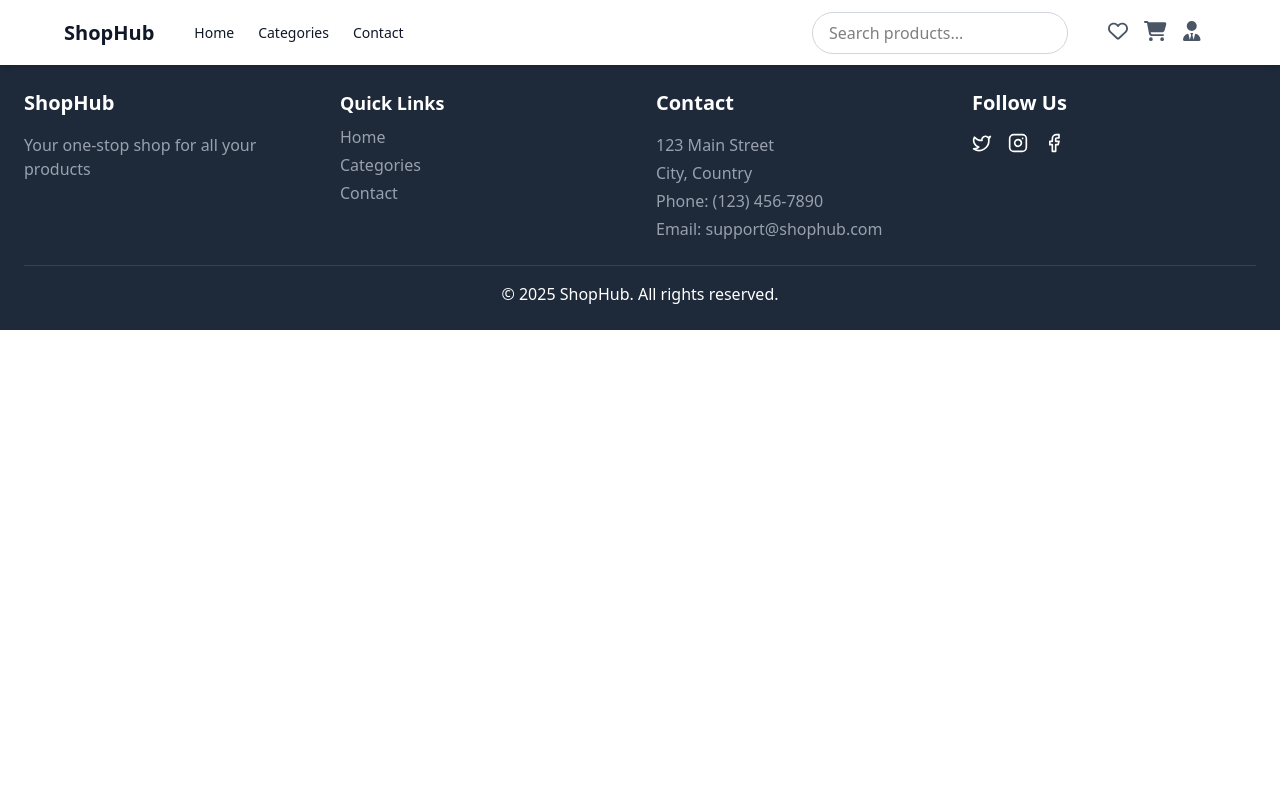
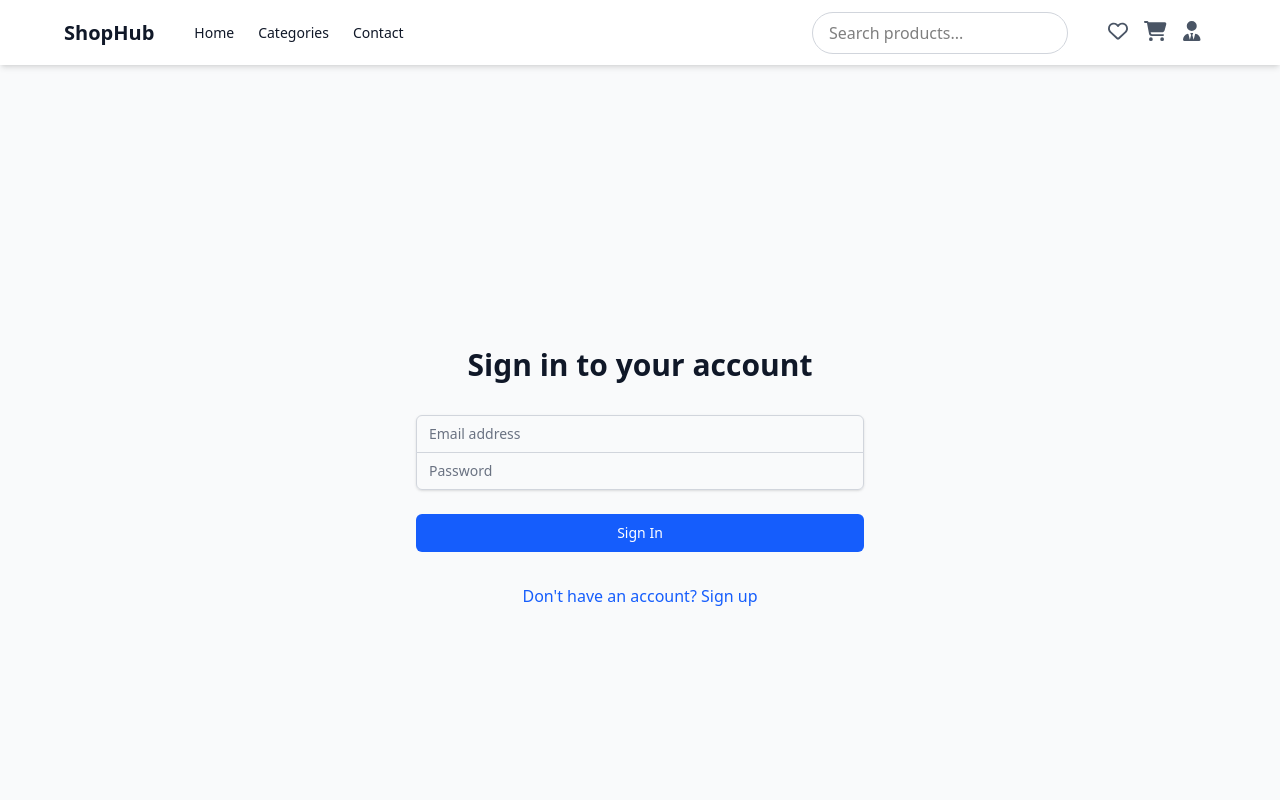
Before and after one commit to safi12-3/academy_web_level_2_ecommerce_starter, a React (Vite) app: page /login in a window 1280 px wide. Shown: the top 800 px of the page. Built offline with nearby package versions, Linux system fonts and the light colour scheme.

Commit message:
finish login page

```diff
--- a/src/App.jsx
+++ b/src/App.jsx
@@ -6,6 +6,8 @@ import Categories from "./components/categories";
 import CategoriesPage from "./pages/CategoriesPage";
 import Home from "./pages/home";
 import Contact from "./pages/Contact";
+import Login from "./pages/Login";
+import Signup from "./pages/Signup";
 
 function App() {
   return (
@@ -19,7 +21,8 @@ function App() {
           <Route path="Contact" element={<Contact />} />
           <Route path="favorites" element={""} />
           <Route path="cart" element={""} />
-          <Route path="auth" element={""} />
+          <Route path="login" element={<Login />} />
+          <Route path="signup" element={<Signup />} />
         </Routes>
       </BrowserRouter>
       <Footer />
--- a/src/components/Footer.jsx
+++ b/src/components/Footer.jsx
@@ -1,4 +1,3 @@
-import React from "react";
 import { Facebook, Twitter, Instagram } from "lucide-react";
 
 const Footer = () => {
--- a/src/components/Navbar.jsx
+++ b/src/components/Navbar.jsx
@@ -1,4 +1,4 @@
-import React, { useState } from "react";
+import { useState, useEffect } from "react";
 import { FontAwesomeIcon } from "@fortawesome/react-fontawesome";
 import { faHeart } from "@fortawesome/free-regular-svg-icons";
 import {
@@ -6,10 +6,31 @@ import {
   faUserTie,
   faBars,
 } from "@fortawesome/free-solid-svg-icons";
-import { Link } from "react-router-dom";
+import { Link, useNavigate } from "react-router-dom";
 
 const Navbar = () => {
   const [isMenuOpen, setIsMenuOpen] = useState(false);
+  const [isAuthenticated, setIsAuthenticated] = useState(false);
+  const navigate = useNavigate();
+
+  // Function to check the authentication status
+  const checkAuthentication = () => {
+    const authStatus = localStorage.getItem("isAuthenticated");
+    setIsAuthenticated(authStatus === "true");
+  };
+
+  // Call checkAuthentication whenever the component mounts and whenever there's a change
+  useEffect(() => {
+    checkAuthentication(); // Check on initial mount
+  }); // The empty array ensures this only runs once when the component mounts
+
+  // Handle sign-out
+  const handleLogout = () => {
+    // Remove authentication from localStorage
+    localStorage.removeItem("isAuthenticated");
+    checkAuthentication(); // Update state immediately without needing to reload
+    navigate("/"); // Redirect to the login page
+  };
 
   return (
     <nav className="bg-white shadow-md h-[65px] flex items-center relative px-6">
@@ -43,6 +64,7 @@ const Navbar = () => {
             </Link>
           </div>
         </div>
+
         <div className="flex items-center gap-10">
           {/* Search Bar */}
           <input
@@ -65,12 +87,21 @@ const Navbar = () => {
                 className="text-gray-600 text-xl"
               />
             </Link>
-            <Link to="/auth">
-              <FontAwesomeIcon
-                icon={faUserTie}
-                className="text-gray-600 text-xl"
-              />
-            </Link>
+
+            {/* Conditionally render User icon or Sign-out button */}
+            {!isAuthenticated ? (
+              <Link to="/login">
+                <FontAwesomeIcon
+                  icon={faUserTie}
+                  className="text-gray-600 text-xl"
+                />
+              </Link>
+            ) : (
+              <button onClick={handleLogout} className="text-gray-600 text-xl">
+                Sign Out
+              </button>
+            )}
+
             {/* Hamburger Menu Button */}
             <button
               className="md:hidden text-gray-600 text-xl"
@@ -81,6 +112,7 @@ const Navbar = () => {
           </div>
         </div>
       </div>
+
       {/* Mobile Navigation Links */}
       <div
         className={`${
--- a/src/components/Products.jsx
+++ b/src/components/Products.jsx
@@ -1,54 +1,17 @@
-import React from "react";
 import { initialProducts } from "../lib/data";
 import Card from "./Card";
 import Title from "./UI/title";
-
 export default function Products() {
   return (
-    <div className="bg-gray-100 h-auto mx-4 sm:mx-8 md:mx-16 lg:mx-[100px]">
+    <div className="bg-gray-100 h-[650px] mx-[100px] ">
       <div id="products" className="mt-10">
-        {/* Title */}
         <Title text={"Featured Products"} />
-
-        {/* Featured Products Grid */}
         <div
           id="featured-products"
-          className="grid grid-cols-1 sm:grid-cols-2 md:grid-cols-3 lg:grid-cols-4 gap-6 p-4 mt-10"
+          className="grid grid-cols-1 sm:grid-cols-2 lg:grid-cols-4 gap-8 p-4 mt-10"
         >
-          {/* Active Section */}
-          {initialProducts.slice(0, 4).map((product) => (
-            <div
-              key={product.id}
-              className="shadow-md bg-white rounded-lg overflow-hidden flex flex-col transition-transform duration-300 hover:scale-105"
-            >
-              {/* Product Image */}
-              <img
-                src={product.image_url}
-                className="w-full h-48 sm:h-56 object-cover"
-                alt={product.name}
-              />
-              {/* Product Info */}
-              <div className="p-4 flex flex-col gap-2">
-                <h1 className="font-bold text-base sm:text-lg">{product.name}</h1>
-                <h2 className="text-gray-600 text-sm sm:text-base">
-                  {product.description}
-                </h2>
-                <div className="flex justify-between items-center">
-                  <p className="font-bold text-sm sm:text-base">
-                    ${product.price}
-                  </p>
-                  <button
-                    type="button"
-                    className="bg-blue-600 text-white px-3 py-1 sm:px-4 sm:py-2 text-xs sm:text-sm rounded-md hover:bg-blue-700 transition duration-200"
-                  >
-                    Add to Cart
-                  </button>
-                </div>
-              </div>
-            </div>
-          ))}
+          <Card products={initialProducts} count={4} />
 
-          {/* Commented Section */}
           {/* {initialProducts.slice(0, -1).map((product) => (
             <div
               id="product-card"
@@ -78,13 +41,10 @@ export default function Products() {
           ))} */}
         </div>
 
-        {/* View All Products Button */}
         <div className="flex justify-center mt-6">
-          <a href="./categories">
-            <button className="px-4 py-2 text-sm sm:text-base font-medium rounded-md text-blue-600 bg-white hover:bg-gray-50 cursor-pointer mb-10">
-              View All Products
-            </button>
-          </a>
+          <button className="px-4 py-2 text-base font-medium rounded-md text-blue-600 bg-white hover:bg-gray-50 cursor-pointer">
+            View All Products
+          </button>
         </div>
       </div>
     </div>
--- a/src/components/categories.jsx
+++ b/src/components/categories.jsx
@@ -1,4 +1,3 @@
-import React from "react";
 import { useNavigate } from "react-router-dom";
 import { featured_categories } from "../lib/data";
 import Title from "./UI/title";
--- a/src/components/heroSection.jsx
+++ b/src/components/heroSection.jsx
@@ -1,4 +1,3 @@
-import React from "react";
 import home_image from "../assets/home_image.jpg";
 import { useNavigate } from "react-router-dom"; // Import useNavigate
 
@@ -19,9 +18,7 @@ const HeroSection = () => {
         ></div>
 
         {/* Content */}
-        <div
-          className="absolute inset-0 flex flex-col justify-center items-start ml-10 space-y-4 md:left-[13%] sm:items-center sm:ml-0 sm:text-center"
-        >
+        <div className="absolute inset-0 flex flex-col justify-center items-start ml-10 space-y-4 md:left-[13%] sm:items-center sm:ml-0 sm:text-center">
           {/* Title */}
           <h1 className="text-white text-3xl sm:text-4xl md:text-6xl font-bold">
             Welcome to ShopHub
--- /dev/null
+++ b/src/pages/Login.jsx
@@ -0,0 +1,95 @@
+import { useState } from "react";
+import { useNavigate } from "react-router-dom";
+
+const Login = () => {
+  const [email, setEmail] = useState("");
+  const [password, setPassword] = useState("");
+  const [isSignup, setIsSignup] = useState(false); // Toggle between Login and Signup
+  const navigate = useNavigate();
+
+  // Handle Login
+  const handleLogin = (e) => {
+    e.preventDefault();
+
+    // Set the authentication flag in localStorage
+    localStorage.setItem("isAuthenticated", "true");
+    navigate("/"); // Redirect to the home page
+  };
+
+  // Handle Signup
+  const handleSignup = (e) => {
+    e.preventDefault();
+
+    // Set the authentication flag in localStorage
+    localStorage.setItem("isAuthenticated", "true");
+    navigate("/"); // Redirect to home page
+  };
+
+  return (
+    <main className="flex-grow">
+      <div className="min-h-screen flex items-center justify-center bg-gray-50 py-12 px-4 sm:px-6 lg:px-8">
+        <div className="max-w-md w-full space-y-8">
+          <div>
+            <h2 className="mt-6 text-center text-3xl font-extrabold text-gray-900">
+              {isSignup ? "Create your account" : "Sign in to your account"}
+            </h2>
+          </div>
+          <form
+            className="mt-8 space-y-6"
+            onSubmit={isSignup ? handleSignup : handleLogin}
+          >
+            <div className="rounded-md shadow-sm -space-y-px">
+              <div>
+                <label className="sr-only">Email address</label>
+                <input
+                  id="email-address"
+                  name="email"
+                  type="email"
+                  required=""
+                  className="appearance-none rounded-none relative block w-full px-3 py-2 border border-gray-300 placeholder-gray-500 text-gray-900 rounded-t-md focus:outline-none focus:ring-blue-500 focus:border-blue-500 focus:z-10 sm:text-sm"
+                  placeholder="Email address"
+                  value={email}
+                  onChange={(e) => setEmail(e.target.value)}
+                />
+              </div>
+              <div>
+                <label className="sr-only">Password</label>
+                <input
+                  id="password"
+                  name="password"
+                  type="password"
+                  required=""
+                  className="appearance-none rounded-none relative block w-full px-3 py-2 border border-gray-300 placeholder-gray-500 text-gray-900 rounded-b-md focus:outline-none focus:ring-blue-500 focus:border-blue-500 focus:z-10 sm:text-sm"
+                  placeholder="Password"
+                  value={password}
+                  onChange={(e) => setPassword(e.target.value)}
+                />
+              </div>
+            </div>
+            <div>
+              <button
+                type="submit"
+                className="group relative w-full flex justify-center py-2 px-4 border border-transparent text-sm font-medium rounded-md text-white bg-blue-600 hover:bg-blue-700 focus:outline-none focus:ring-2 focus:ring-offset-2 focus:ring-blue-500"
+              >
+                {isSignup ? "Sign Up" : "Sign In"}
+              </button>
+            </div>
+          </form>
+
+          <div className="text-center">
+            <button
+              className="text-blue-600 hover:text-blue-500"
+              onClick={() => setIsSignup(!isSignup)} // Toggle between login and signup
+            >
+              {isSignup
+                ? "Already have an account? Sign In"
+                : "Don't have an account? Sign up"}
+            </button>
+          </div>
+        </div>
+      </div>
+    </main>
+  );
+};
+
+export default Login;
```
Also changed, not shown: src/pages/Favorites.jsx (added).
